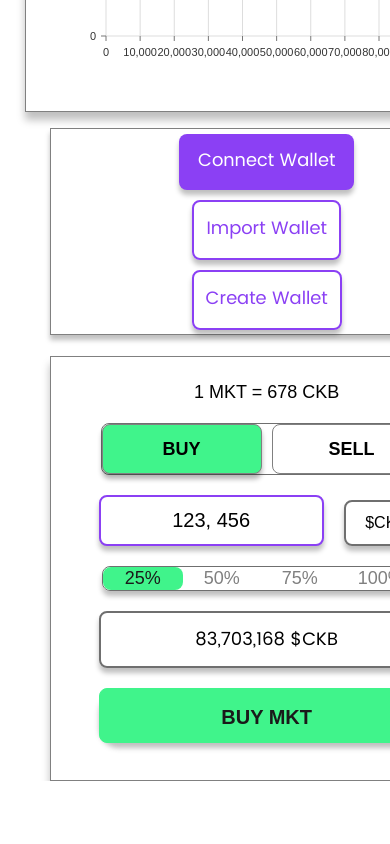
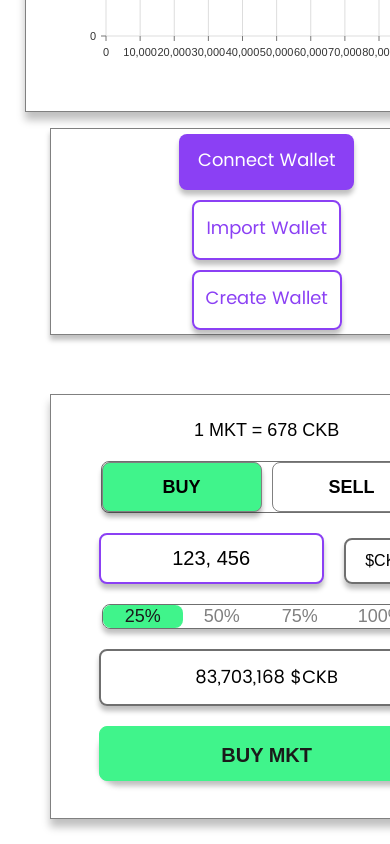
Before and after one commit to MichaelJHodge/iamm-network-bonding, a React (Create React App) app: page /curve in a window 390 px wide. Shown: the part 876-1720 px from the top of the page. Before the commit the page ends 1657 px from the top, so only its background shows below. Built offline with nearby package versions, Linux system fonts and the light colour scheme.

Commit message:
responsiveness cleanup

```diff
--- a/src/pages/Curve/BondingCurve.elements.js
+++ b/src/pages/Curve/BondingCurve.elements.js
@@ -63,12 +63,12 @@ export const BondingCurveContainer = styled.div`
       display: grid;
       grid-template-columns: repeat(2, 1fr);
       grid-gap: 2rem;
-      height: 750px;
       padding: 25px;
-      @media screen and (max-width: 600px) {
+
+      @media screen and (max-width: 1200px) {
       display:grid;
       gap:1rem;
-      grid-template-columns: repeat(1, 1fr);
+      grid-template-columns: repeat(1, 2fr);
       }
 
 `
@@ -90,13 +90,12 @@ export const ChartContainer = styled.div`
       border-width: 1px;
       border-style: solid;
 
-      @media screen and (max-width: 1200px) {
+      @media screen and (max-width: 1500px) {
             grid-template-columns: repeat(1, 1fr);
             display: grid;
             gap:1rem;
             align-content: center;
             align-items: center;
-      width: 100%;
 
   }
 
@@ -153,6 +152,18 @@ padding-left: 25px;
 display: grid;
 grid-template-rows: repeat(1, 1fr);
 
+@media screen and (max-width: 1200px) {
+    grid-template-columns: repeat(2, 2fr);
+    grid-gap: 3rem;
+
+}
+
+@media screen and (max-width: 768px) {
+      display: grid;
+grid-template-columns: repeat(1, 1fr);
+width: 100%;
+}
+
 
 `
 
@@ -169,6 +180,8 @@ export const WalletContainer = styled.div`
     border-color: rgba(128, 128, 128, 1);
     border-width: 1px;
     border-style: solid;
+
+
 
 
 
@@ -278,8 +291,15 @@ export const PurchaseContainer = styled.div`
       border-width: 1px;
       border-style: solid;
 
+
       @media screen and (max-width: 768px) {
             padding: 25px;
+      }
+
+      @media screen and (max-width: 1200px) {
+
+       margin-top: 0px;
+
 
 }
 `
```
Lines whose indentation alone changed are shown as unchanged.
